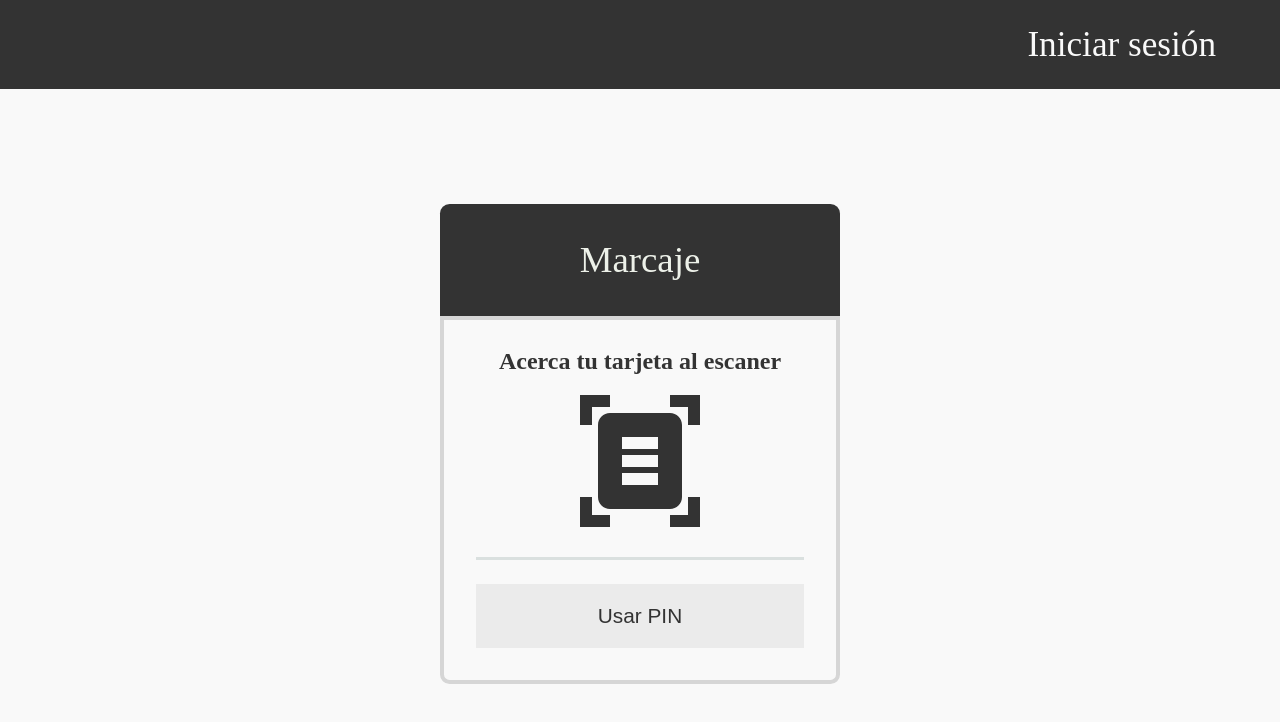
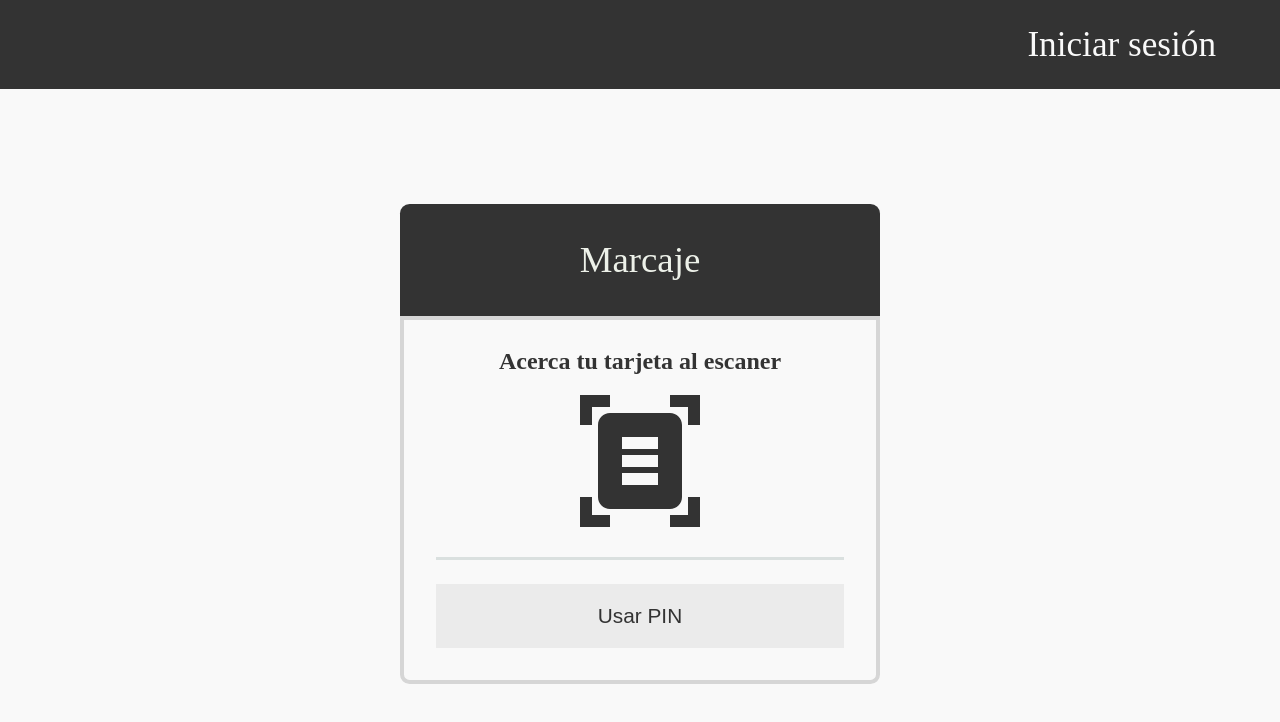
Before and after one commit to xChfenx/saa-simpleappattendance2, a Next.js app in the folder frontend/: page / in a window 1280 px wide. Shown: the top 722 px of the page. Built offline with nearby package versions, Linux system fonts and the light colour scheme.

Commit message:
refactor: Cambiar ancho del componente Registration de 25rem a 30rem

```diff
--- a/frontend/styles/registration.module.css
+++ b/frontend/styles/registration.module.css
@@ -30,7 +30,7 @@ Styles for screens smaller or equal than 768px width
 @media (min-width: 426px){
 
   .registration_body {
-    width: 25rem;
+    width: 30rem;
     height: 30rem
   }
 
```
